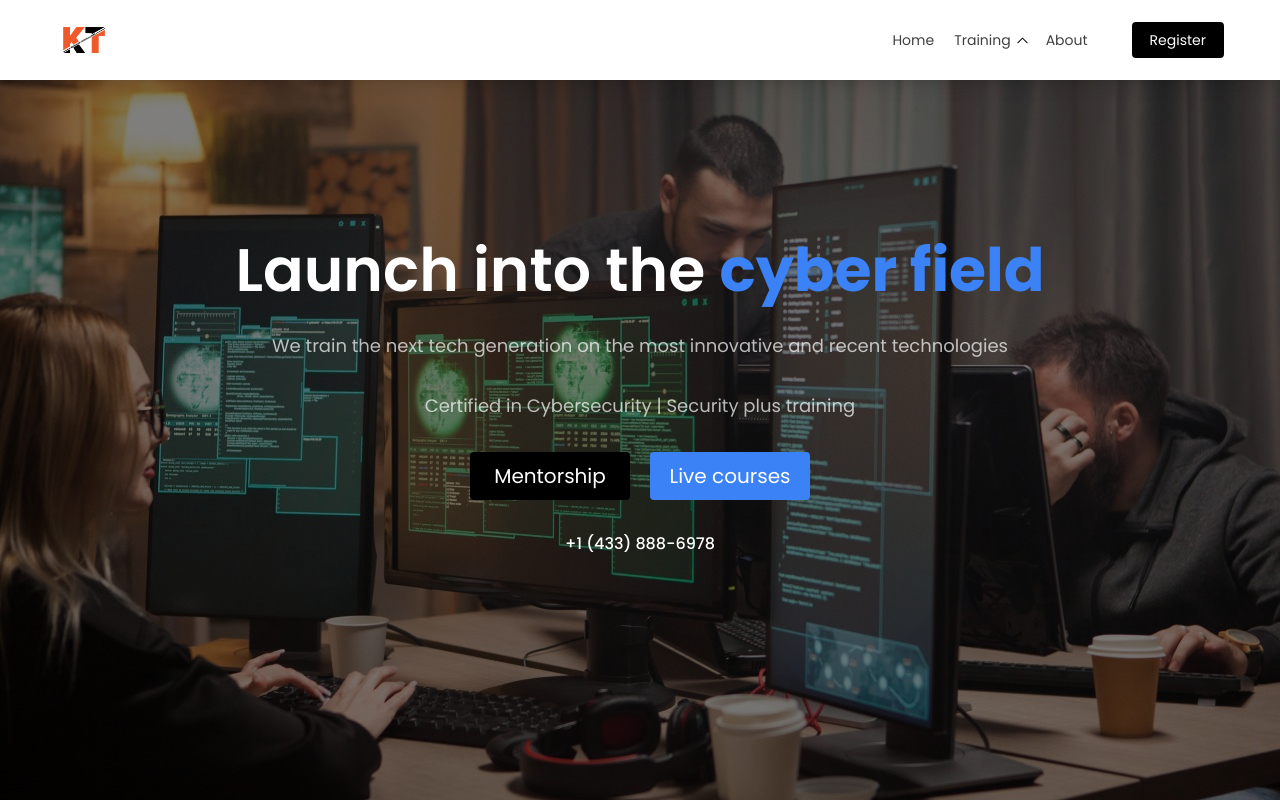
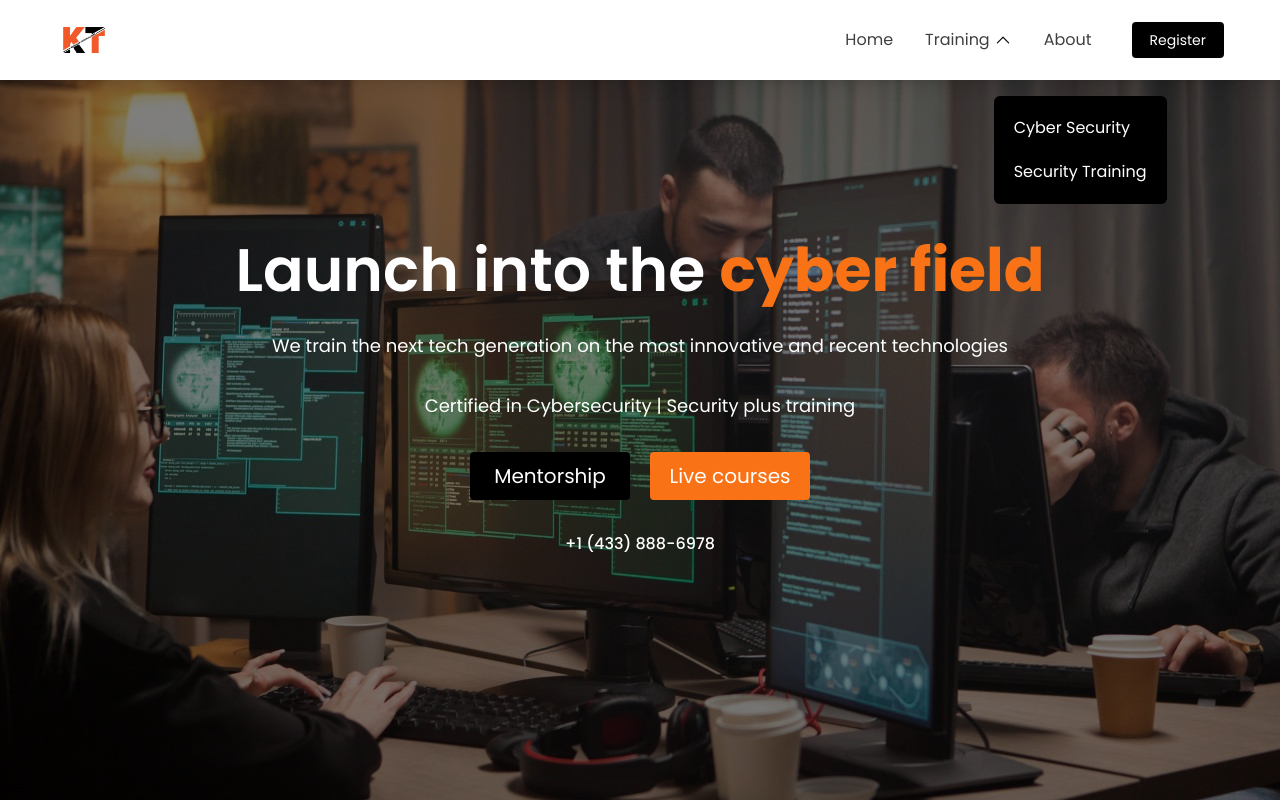
Before and after one commit to pauldevcodes/e-learning-platform-new, a React (Vite) app: page / in a window 1280 px wide. Both pictures are taken after a click on the element 1022 px from the left and 40 px from the top of the page. Shown: the top 800 px of the page. Built offline with nearby package versions, Linux system fonts and the light colour scheme.

Commit message:
navbar change

```diff
--- a/src/components/Header.jsx
+++ b/src/components/Header.jsx
@@ -65,24 +65,51 @@ const Header = () => {
                 </Link>
 
                 <div className=' hidden md:flex md:flex-row md:items-center md:gap-x-10'>
-                    <ul className=' md:flex md:items-center md:gap-x-4'>
-                        {links.map(({ id, link, url, arrowup, arrowdown }) => {
-                            return (
-                                <li key={id} className=' flex items-center gap-x-1'>
+                    <ul className=' md:flex md:items-center md:gap-x-8'>
+                        <li>
                             <Link
-                                        to={url}
-                                        className=' font-["Poppins"] capitalize opacity-75 hover:border-b-2 hover:border-b-teal-500 md:text-sm'
+                                to="/"
+                                className=' capitalize opacity-75 hover:border-b-2 hover:border-b-orange-500'
                             >
-                                        {link}
+                                Home
                             </Link>
+                        </li>
+                        <li className=' flex items-center gap-x-1'>
+                            <span className="capitalize opacity-75">
+                                Training
+                            </span>
+
                             <span
+                                className=' cursor-pointer'
                                 onClick={dropDown}
                             >
-                                        {arrowMenu ? arrowup : arrowdown}
+                                {arrowMenu ? <ChevronUpIcon width={18} /> : <ChevronDownIcon width={18} />}
+                                {arrowMenu && (
+                                    <div className=" absolute top-24 bg-black p-5 rounded-md flex flex-col gap-y-5">
+                                        <Link
+                                            to="cybersecurity"
+                                            className=' text-white hover:border-b-2 hover:border-b-orange-500'
+                                        >
+                                            Cyber Security
+                                        </Link>
+                                        <Link
+                                            to="security-training"
+                                            className=' text-white hover:border-b-2 hover:border-b-orange-500'
+                                        >
+                                            Security Training
+                                        </Link>
+                                    </div>
+                                )}
                             </span>
                         </li>
-                            )
-                        })}
+                        <li>
+                            <Link
+                                to="about"
+                                className=' capitalize opacity-75 hover:border-b-2 hover:border-b-orange-500'
+                            >
+                                About
+                            </Link>
+                        </li>
                     </ul>
 
                     <div className='md:flex md:flex-row md:items-center md:gap-x-5'>
@@ -98,18 +125,6 @@ const Header = () => {
                                 Register
                             </Link>
                         </motion.button>
-                        {/* <motion.button
-                            whileHover={{ scale: 1.1 }}
-                            transition={{ ease: "easeInOut", duration: .5 }}
-                            className=' bg-teal-500 border-2 border-teal-500 rounded px-4 py-1 hover:shadow-md'
-                        >
-                            <Link
-                                to="courses"
-                                className=' font-["Poppins"] text-white opacity-90 md:text-sm'
-                            >
-                                Live courses
-                            </Link>
-                        </motion.button> */}
                     </div>
                 </div>
 
--- a/src/page features/home/Banner.jsx
+++ b/src/page features/home/Banner.jsx
@@ -20,12 +20,12 @@ const Banner = () => {
                 >
                     <div className=" flex flex-col items-center gap-y-10 z-10 xl:gap-y-8">
                         <h1 className={` text-3xl text-center font-semibold text-white md:text-4xl lg:text-5xl xl:text-6xl`}>
-                            Launch into the <br className=" md:hidden" /> <span className=" text-blue-500 font-bold">cyber field</span>
+                            Launch into the <br className=" md:hidden" /> <span className=" text-orange-500 font-bold">cyber field</span>
                         </h1>
-                        <p className={`${styles.paragraphFont} opacity-70 text-center text-white md:text-lg`}>
+                        <p className={`${styles.paragraphFont} text-center text-white md:text-lg`}>
                             We train the next tech generation on the most innovative and recent technologies
                         </p>
-                        <p className={`${styles.paragraphFont} opacity-70 text-center text-white md:text-lg`}>
+                        <p className={`${styles.paragraphFont} text-center text-white md:text-lg`}>
                             Certified in Cybersecurity | Security plus training
                         </p>
                         <div className=" flex flex-col items-center gap-y-5 w-full md:flex-row md:justify-center md:gap-x-5">
@@ -37,7 +37,7 @@ const Banner = () => {
                             </Link>
                             <Link
                                 to="courses"
-                                className=' text-white bg-blue-500 border-2 border-blue-500 rounded px-4 py-2 text-center w-40 md:text-xl hover:opacity-90'
+                                className=' text-white bg-orange-500 border-2 border-orange-500 rounded px-4 py-2 text-center w-40 md:text-xl hover:opacity-90'
                             >
                                 Live courses
                             </Link>
```
Lines whose indentation alone changed are shown as unchanged.
